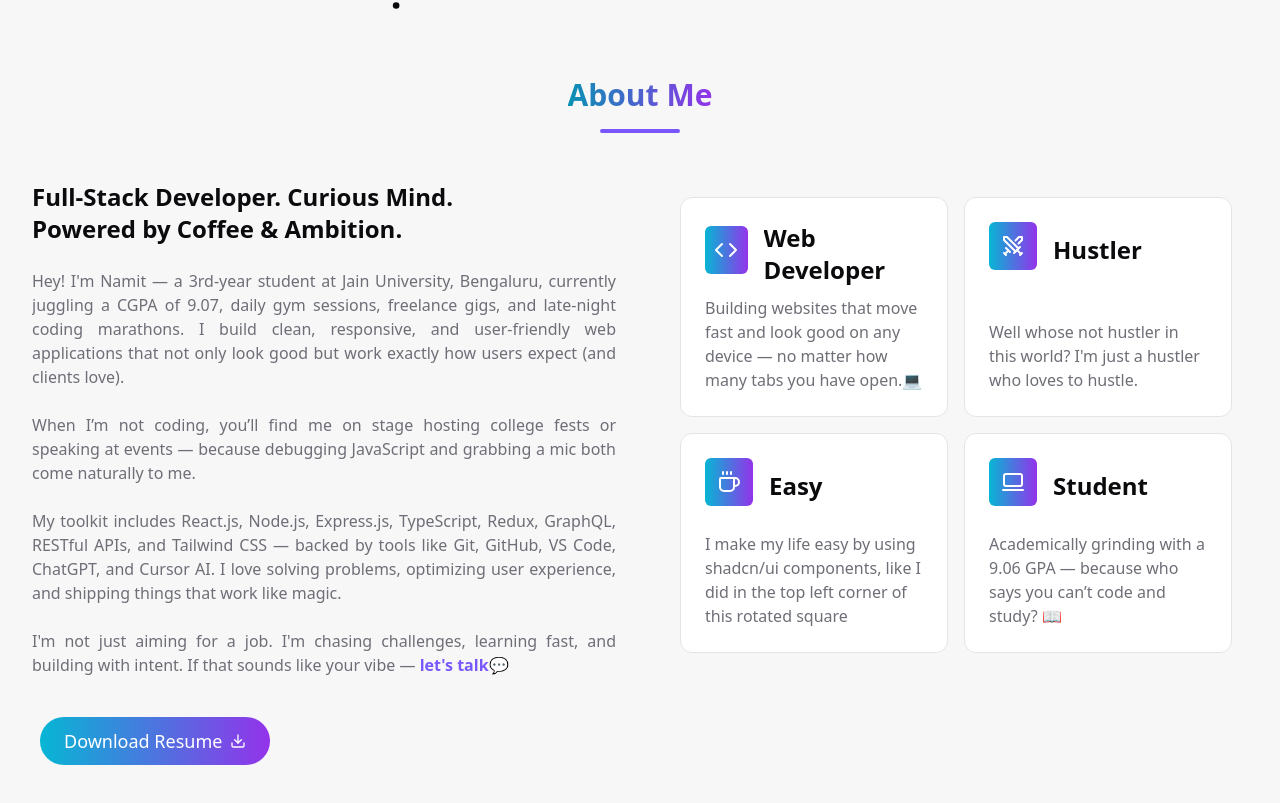
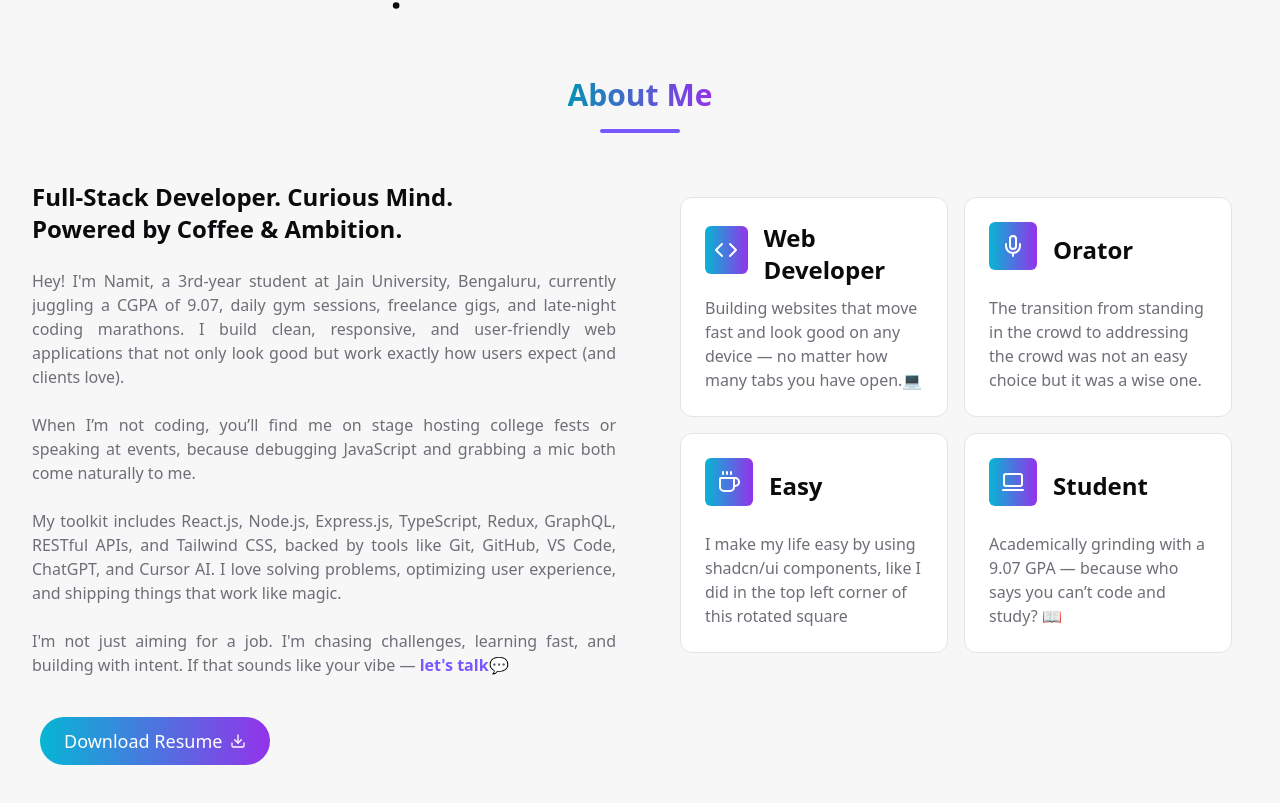
Before and after one commit to namit-x/Portfolio, a React (Vite) app: page / in a window 1280 px wide. Shown: the part 787-1590 px from the top of the page. Built offline with nearby package versions, Linux system fonts and the light colour scheme.

Commit message:
removed hover bugs and added icons on hero page

```diff
--- a/src/components/AboutSection.tsx
+++ b/src/components/AboutSection.tsx
@@ -1,4 +1,4 @@
-import { Code, Swords, Coffee, Download, LaptopMinimal } from "lucide-react";
+import { Code, Mic, Coffee, Download, LaptopMinimal } from "lucide-react";
 import { Button } from "./ui/button";
 import { useTheme } from "./ThemeContext";
 import { clsx } from 'clsx';
@@ -15,10 +15,10 @@ export default function AboutSection() {
         "Building websites that move fast and look good on any device — no matter how many tabs you have open.💻",
     },
     {
-      icon: <Swords className="h-6 w-6 text-primary-foreground" />,
-      title: "Hustler",
+      icon: <Mic className="h-6 w-6 text-primary-foreground" />,
+      title: "Orator",
       description:
-        "Well whose not hustler in this world? I'm just a hustler who loves to hustle.",
+        "The transition from standing in the crowd to addressing the crowd was not an easy choice but it was a wise one.",
     },
     {
       icon: <Coffee className="h-6 w-6 text-primary-foreground" />,
@@ -30,7 +30,7 @@ export default function AboutSection() {
       icon: <LaptopMinimal className="h-6 w-6 text-primary-foreground" />,
       title: "Student",
       description:
-        "Academically grinding with a 9.06 GPA — because who says you can’t code and study? 📖",
+        "Academically grinding with a 9.07 GPA — because who says you can’t code and study? 📖",
     },
   ];
 
@@ -57,7 +57,7 @@ export default function AboutSection() {
               Powered by Coffee & Ambition.
             </h3>
             <p className="text-muted-foreground text-sm sm:text-base">
-              Hey! I'm Namit — a 3rd-year student at Jain University, Bengaluru,
+              Hey! I'm Namit, a 3rd-year student at Jain University, Bengaluru,
               currently juggling a CGPA of 9.07, daily gym sessions, freelance
               gigs, and late-night coding marathons. I build clean, responsive,
               and user-friendly web applications that not only look good but
@@ -65,12 +65,12 @@ export default function AboutSection() {
             </p>
             <p className="text-muted-foreground text-sm sm:text-base">
               When I’m not coding, you’ll find me on stage hosting college fests
-              or speaking at events — because debugging JavaScript and grabbing
+              or speaking at events, because debugging JavaScript and grabbing
               a mic both come naturally to me.
             </p>
             <p className="text-muted-foreground text-sm sm:text-base">
               My toolkit includes React.js, Node.js, Express.js, TypeScript,
-              Redux, GraphQL, RESTful APIs, and Tailwind CSS — backed by tools
+              Redux, GraphQL, RESTful APIs, and Tailwind CSS, backed by tools
               like Git, GitHub, VS Code, ChatGPT, and Cursor AI. I love solving
               problems, optimizing user experience, and shipping things that
               work like magic.
@@ -85,8 +85,8 @@ export default function AboutSection() {
               <Button
                 className={clsx("rounded-full text-base sm:text-lg p-4 sm:p-6 hover:scale-105 transition-transform duration-300 overflow-hidden",
                   theme === 'light'
-                  ? "bg-gradient-to-r from-cyan-500 to-purple-600 hover:from-purple-600 hover:to-cyan-500 text-white hover:shadow-lg hover:shadow-purple-500/25"
-                  : "bg-gradient-to-r from-blue-500 to-red-500 hover:text-transparent hover:bg-white border-0 border-transparent hover:border-white"
+                  ? "bg-gradient-to-r from-cyan-500 to-purple-600 hover:from-purple-600 hover:to-cyan-500 text-white hover:shadow-purple-500/25"
+                  : "bg-gradient-to-r from-blue-500 to-red-500 hover:bg-white border-0 border-transparent hover:border-white"
                 )}
                 asChild
               >
@@ -115,7 +115,7 @@ export default function AboutSection() {
                     <div className={clsx("w-10 h-10 sm:w-12 sm:h-12 flex items-center justify-center mb-4 rounded-md",
                       theme === 'light'
                       ? "bg-gradient-to-r from-cyan-500 to-purple-600 hover:from-purple-600 hover:to-cyan-500 text-white hover:shadow-lg hover:shadow-purple-500/25"
-                      : "bg-gradient-to-r from-blue-500 to-red-500 hover:text-transparent hover:bg-white border-0 border-transparent hover:border-white"
+                      : "bg-gradient-to-r from-blue-500 to-red-500 hover:bg-white border-0 border-transparent hover:border-white"
                     )}>
                       {card.icon}
                     </div>
--- a/src/components/ProjectCard.tsx
+++ b/src/components/ProjectCard.tsx
@@ -49,7 +49,7 @@ const ProjectCard = ({ project, }: { project: any; isRealLife?: boolean }) => {
               className={clsx("flex-1 bg-gradient text-white hover:opacity-90 transition-all duration-300 group/btn",
                 theme === 'light'
                   ? "bg-gradient-to-r from-cyan-500 to-purple-600 hover:from-purple-600 hover:to-cyan-500 text-white hover:shadow-lg hover:shadow-purple-500/25"
-                  : "bg-gradient-to-r from-blue-500 to-red-500 hover:text-transparent hover:bg-white border-0 border-transparent hover:border-white"
+                  : "bg-gradient-to-r from-blue-500 to-red-500 hover:bg-white border-0 border-transparent hover:border-white"
               )}
               asChild
             >
--- a/src/components/ThemeContext.tsx
+++ b/src/components/ThemeContext.tsx
@@ -15,7 +15,7 @@ export function ThemeProvider({ children }: { children: React.ReactNode }) {
     const saved = localStorage.getItem('theme') as Theme;
     if (saved) return saved;
 
-    return window.matchMedia('(prefers-color-scheme: light)').matches ? 'light' : 'dark';
+    return saved ?? 'light';
   });
 
   useEffect(() => {
```
Also changed, not shown: src/components/HeroSection.tsx (+14 -16 lines).
